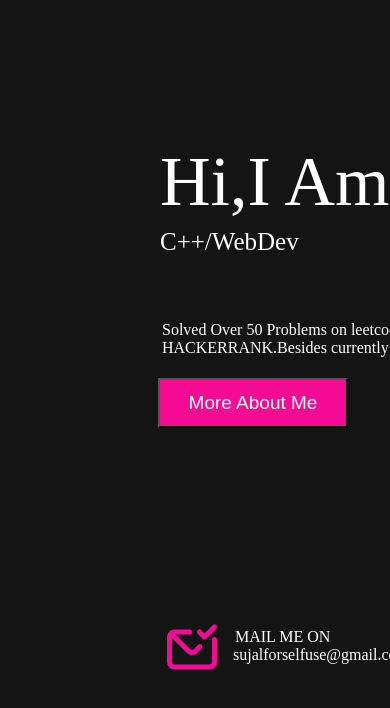
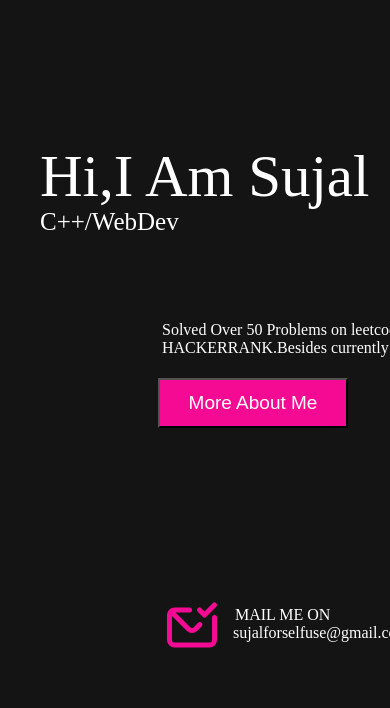
Before and after one commit to sujalforselfuse/my_portfolio, a plain HTML site: page index.html in a window 390 px wide. Shown: the part 32-740 px from the top of the page. Drawn offline with nearby package versions, Linux system fonts and the light colour scheme.

Commit message:
Update index.html

```diff
--- a/index.html
+++ b/index.html
@@ -131,6 +131,13 @@
             #nav_bar{
                 display: none;
             }
+            name {
+                position: relative;
+                color: white;
+                left: -40px;
+                top: 145px;
+                font-size: 59px;
+            }
         }
     </style>
 </head>
```
